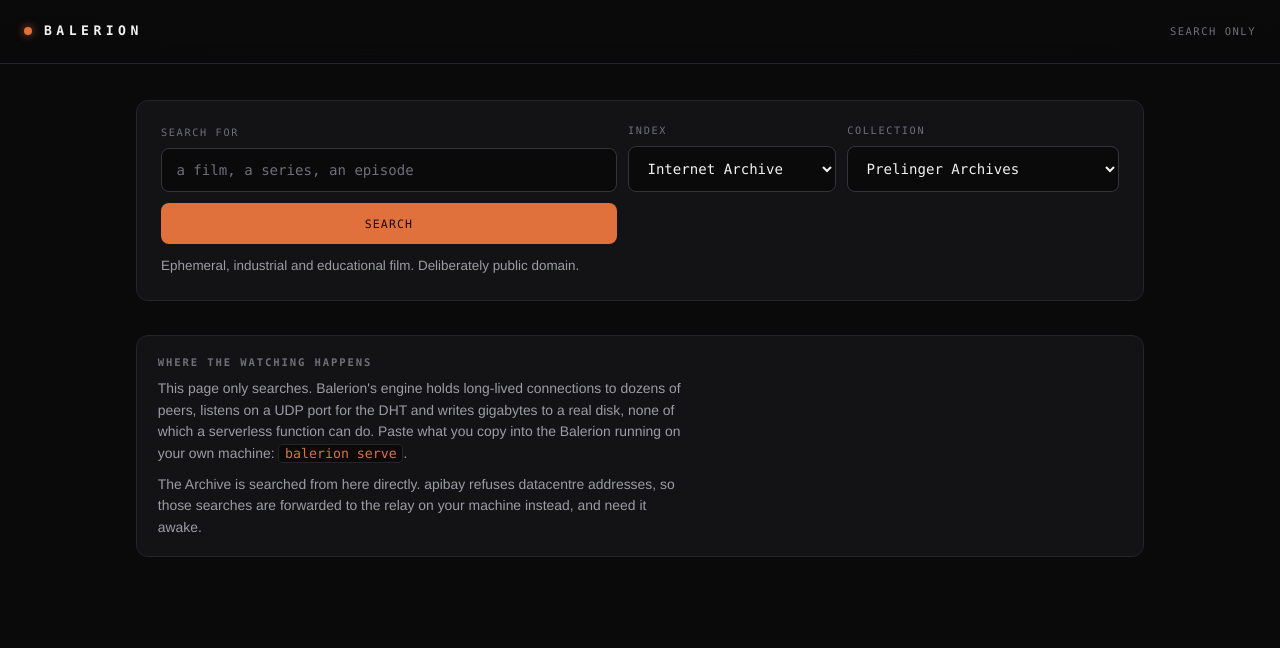
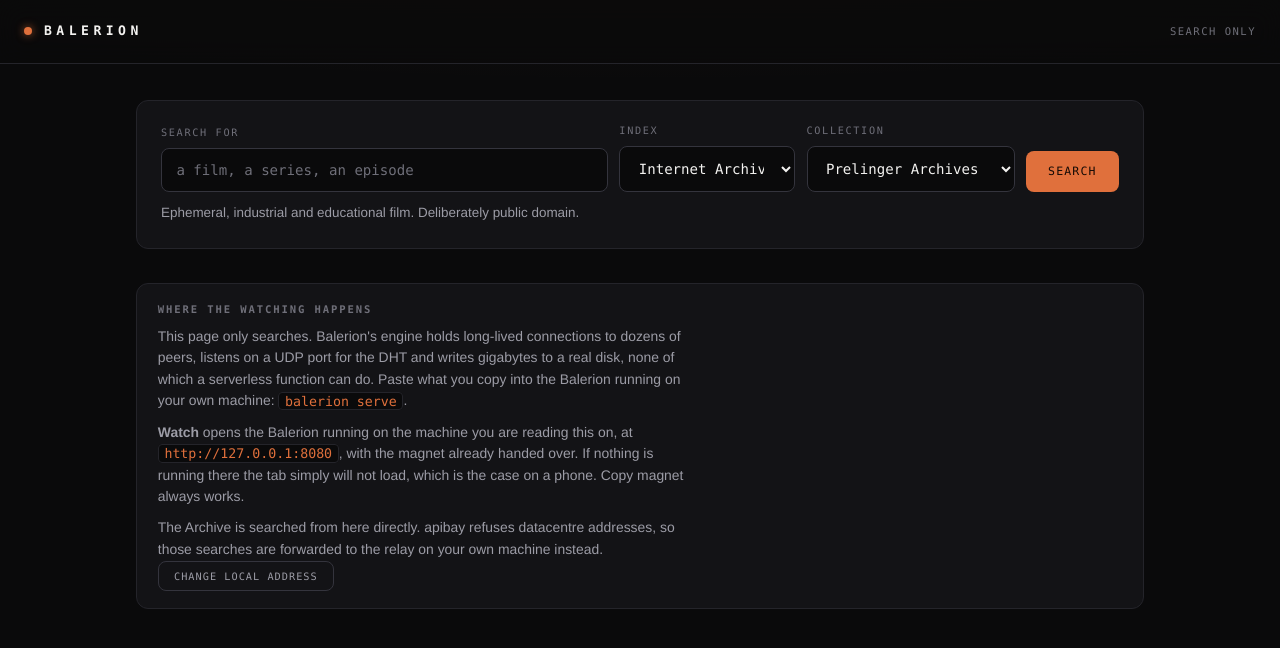
Before and after one commit to cargopete/dipper, a Next.js app in the folder site/: page / in a window 1280 px wide. Shown: the top 648 px of the page. Built offline with nearby package versions, Linux system fonts and the light colour scheme.

Commit message:
site: a Watch that deep-links into the local balerion, and fix the four-column search row

```diff
--- a/site/app/globals.css
+++ b/site/app/globals.css
@@ -140,6 +140,34 @@
   min-width: 8.5rem;
 }
 .button-small:hover { background: var(--accent); color: var(--accent-ink); }
+/* Two actions per row, so they get a box of their own rather than each claiming
+   a grid column and squeezing the title. */
+.row-actions {
+  display: inline-flex;
+  align-items: center;
+  gap: 0.45rem;
+}
+
+/* Watch is the primary of the two; Copy is the fallback for when there is no
+   Balerion on this machine to open. Same shape, less ink. */
+.button-small.quiet {
+  color: var(--ink-soft);
+  border-color: var(--rule-strong);
+}
+.button-small.quiet:hover {
+  background: transparent;
+  color: var(--ink);
+  border-color: var(--ink-soft);
+}
+
+/* An anchor styled as a button still needs to sit like one. */
+a.button-small {
+  text-decoration: none;
+  display: inline-flex;
+  align-items: center;
+  justify-content: center;
+}
+
 .button-small.done {
   border-color: var(--good);
   color: var(--good);
@@ -180,9 +208,12 @@
   padding: 1.4rem 1.5rem 1.5rem;
 }
 
+/* Four children now: query, index, filter, button. Leaving this at three
+   columns wrapped the button onto a line of its own, full width, looking like a
+   deliberate choice nobody made. */
 .search-row {
   display: grid;
-  grid-template-columns: 1fr 13rem auto;
+  grid-template-columns: 1fr 11rem 13rem auto;
   align-items: end;
   gap: 0.7rem;
 }
--- a/site/app/page.tsx
+++ b/site/app/page.tsx
@@ -21,10 +21,27 @@
   meta: (string | null)[];
   sizeBytes: number | null;
   swarm: { seeders: number; leechers: number } | null;
-  /** What gets copied, or a link to open when there is nothing to copy. */
+  /** What gets copied: a magnet, or an archive.org identifier. */
   copy: string | null;
+  /** Where to read more about it, when the index offers such a place. */
   href: string | null;
 };
+
+/** Where a local Balerion is expected to be listening. */
+const DEFAULT_LOCAL = "http://127.0.0.1:8080";
+
+/**
+ * A link that opens whatever Balerion is running on the machine you are reading
+ * this on, with the thing already chosen.
+ *
+ * A top-level navigation from an https page to 127.0.0.1 is allowed, which is
+ * what makes this possible at all; a fetch to the same address would not be.
+ * The magnet goes in the fragment rather than the query so it never leaves the
+ * browser: not into that server's log, not into a proxy's, not into a Referer.
+ */
+function watchHere(base: string, open: string): string {
+  return `${base.replace(/\/+$/, "")}/#magnet=${encodeURIComponent(open)}`;
+}
 
 const UNITS = ["B", "KiB", "MiB", "GiB", "TiB"];
 
@@ -89,6 +106,20 @@
   const [busy, setBusy] = useState(false);
   const [error, setError] = useState<string | null>(null);
   const [copied, setCopied] = useState<string | null>(null);
+  /* Remembered per browser rather than configured on the server: it describes
+     the machine you are sitting at, and the server has no business knowing it. */
+  const [local, setLocal] = useState(DEFAULT_LOCAL);
+  const [showLocal, setShowLocal] = useState(false);
+
+  useEffect(() => {
+    const saved = window.localStorage.getItem("balerion.local");
+    if (saved) setLocal(saved);
+  }, []);
+
+  function rememberLocal(value: string) {
+    setLocal(value);
+    window.localStorage.setItem("balerion.local", value);
+  }
 
   const chosenIndex = indexes.find((entry) => entry.key === index);
   const chosenOption = chosenIndex?.options.find((option) => option.key === filter);
@@ -314,13 +345,26 @@
                       ) : null}
                     </span>
                     <span className="result-size">{bytes(row.sizeBytes)}</span>
+                    <span className="row-actions">
+                      <a
+                        className="button-small"
+                        href={watchHere(local, row.copy ?? "")}
+                        target="_blank"
+                        rel="noreferrer noopener"
+                        title={`Opens the Balerion running at ${local}`}
+                      >
+                        Watch
+                      </a>
                       <button
                         type="button"
-                      className={copied === row.key ? "button-small done" : "button-small"}
+                        className={
+                          copied === row.key ? "button-small quiet done" : "button-small quiet"
+                        }
                         onClick={() => copy(row)}
                       >
                         {copied === row.key ? "Copied" : copyLabel}
                       </button>
+                    </span>
                   </li>
                 ))}
               </ul>
@@ -337,10 +381,35 @@
             Balerion running on your own machine: <code>balerion serve</code>.
           </p>
           <p style={{ marginTop: "0.6rem" }}>
+            <strong>Watch</strong> opens the Balerion running on the machine you are reading this
+            on, at <code>{local}</code>, with the magnet already handed over. If nothing is
+            running there the tab simply will not load, which is the case on a phone. Copy
+            magnet always works.
+          </p>
+          <p style={{ marginTop: "0.6rem" }}>
             The Archive is searched from here directly. apibay refuses datacentre addresses, so
-            those searches are forwarded to the relay on your machine instead, and need it
-            awake.
+            those searches are forwarded to the relay on your own machine instead.{" "}
+            <button
+              type="button"
+              className="button-small quiet"
+              onClick={() => setShowLocal((was) => !was)}
+            >
+              {showLocal ? "Done" : "Change local address"}
+            </button>
           </p>
+          {showLocal ? (
+            <div className="field" style={{ marginTop: "0.8rem", maxWidth: "22rem" }}>
+              <label htmlFor="local">Local Balerion</label>
+              <input
+                id="local"
+                type="url"
+                spellCheck={false}
+                value={local}
+                onChange={(event) => rememberLocal(event.target.value)}
+                placeholder={DEFAULT_LOCAL}
+              />
+            </div>
+          ) : null}
         </section>
       </main>
     </>
```
Also changed, not shown: 1 other file (tests, documents, lock files or other folders). Lines whose indentation alone changed are shown as unchanged.
